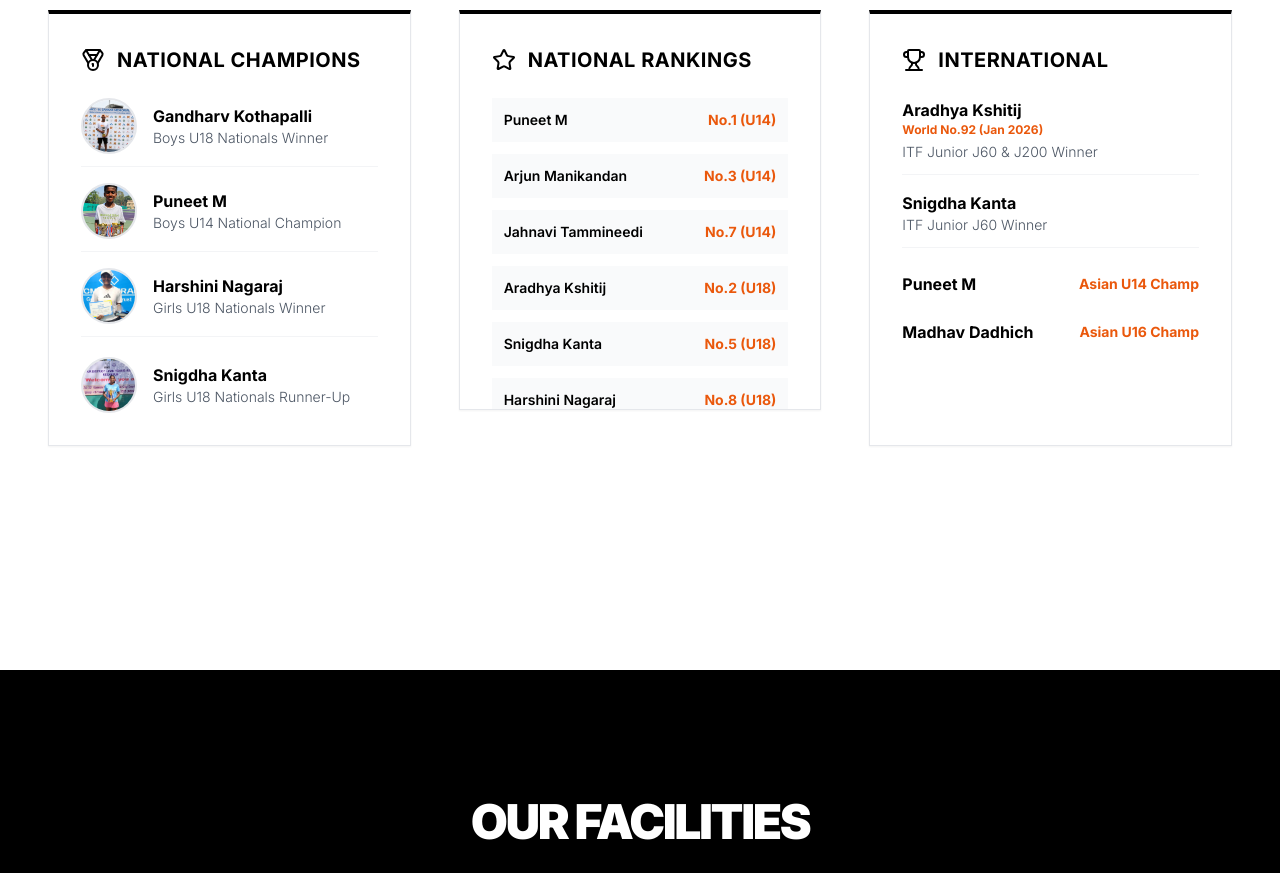
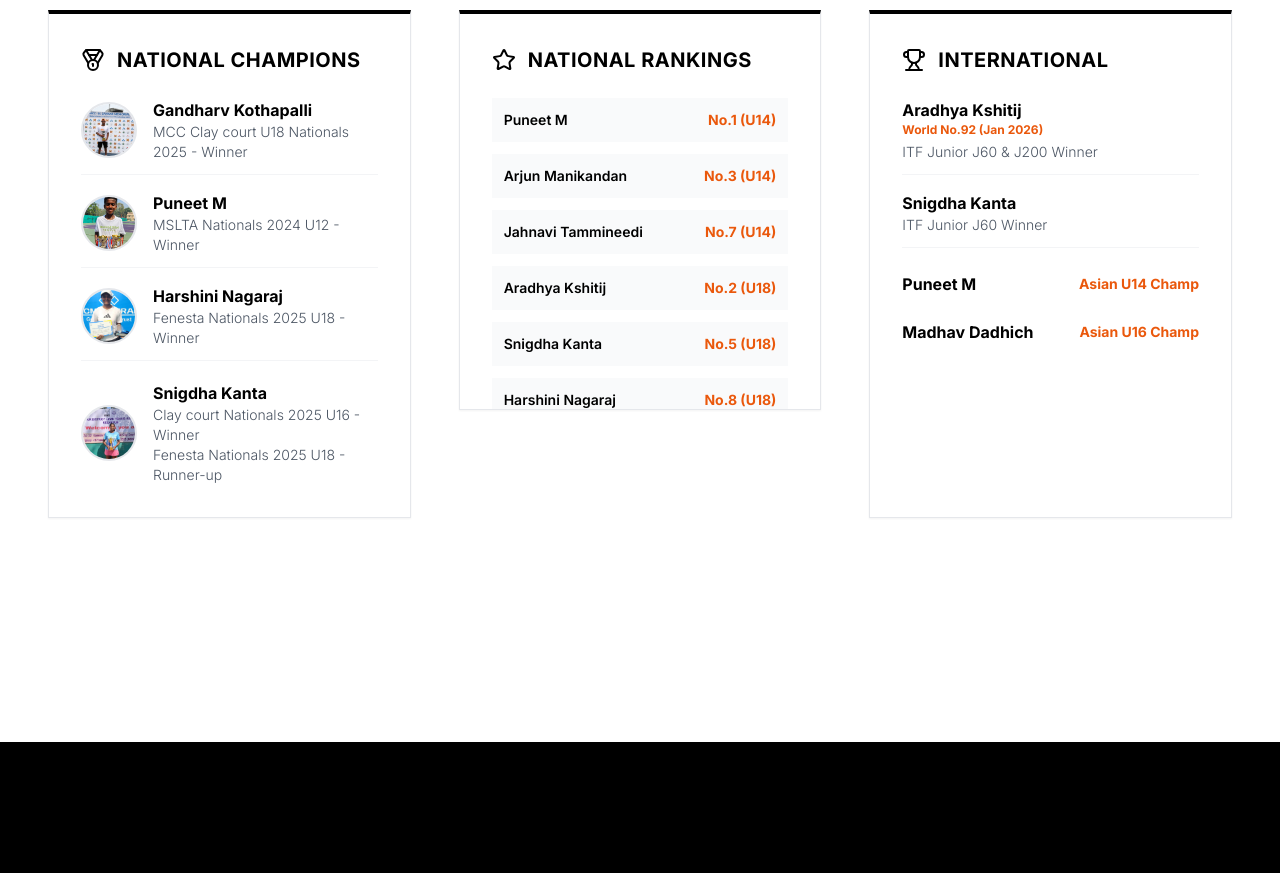
Before and after one commit to Basava808/Transform-Academy, a Next.js app: page / in a window 1280 px wide. Shown: the part 5600-6473 px from the top of the page. Built offline with nearby package versions, Linux system fonts and the light colour scheme.

Commit message:
Update National Champions list titles

```diff
--- a/components/sections/Accomplishments.tsx
+++ b/components/sections/Accomplishments.tsx
@@ -50,7 +50,7 @@ export default function Accomplishments() {
                   />
                   <div className="flex flex-col">
                     <span className="font-bold text-black">Gandharv Kothapalli</span>
-                    <span className="text-sm font-light text-gray-600">Boys U18 Nationals Winner</span>
+                    <span className="text-sm font-light text-gray-600">MCC Clay court U18 Nationals 2025 - Winner</span>
                   </div>
                 </li>
                 <li className="flex items-center gap-4 border-b border-gray-100 pb-3">
@@ -62,7 +62,7 @@ export default function Accomplishments() {
                   />
                   <div className="flex flex-col">
                     <span className="font-bold text-black">Puneet M</span>
-                    <span className="text-sm font-light text-gray-600">Boys U14 National Champion</span>
+                    <span className="text-sm font-light text-gray-600">MSLTA Nationals 2024 U12 - Winner</span>
                   </div>
                 </li>
                 <li className="flex items-center gap-4 border-b border-gray-100 pb-3">
@@ -74,7 +74,7 @@ export default function Accomplishments() {
                   />
                   <div className="flex flex-col">
                     <span className="font-bold text-black">Harshini Nagaraj</span>
-                    <span className="text-sm font-light text-gray-600">Girls U18 Nationals Winner</span>
+                    <span className="text-sm font-light text-gray-600">Fenesta Nationals 2025 U18 - Winner</span>
                   </div>
                 </li>
                 <li className="flex items-center gap-4 pt-1">
@@ -86,7 +86,8 @@ export default function Accomplishments() {
                   />
                   <div className="flex flex-col">
                     <span className="font-bold text-black">Snigdha Kanta</span>
-                    <span className="text-sm font-light text-gray-600">Girls U18 Nationals Runner-Up</span>
+                    <span className="text-sm font-light text-gray-600">Clay court Nationals 2025 U16 - Winner</span>
+                    <span className="text-sm font-light text-gray-600">Fenesta Nationals 2025 U18 - Runner-up</span>
                   </div>
                 </li>
               </ul>
```
